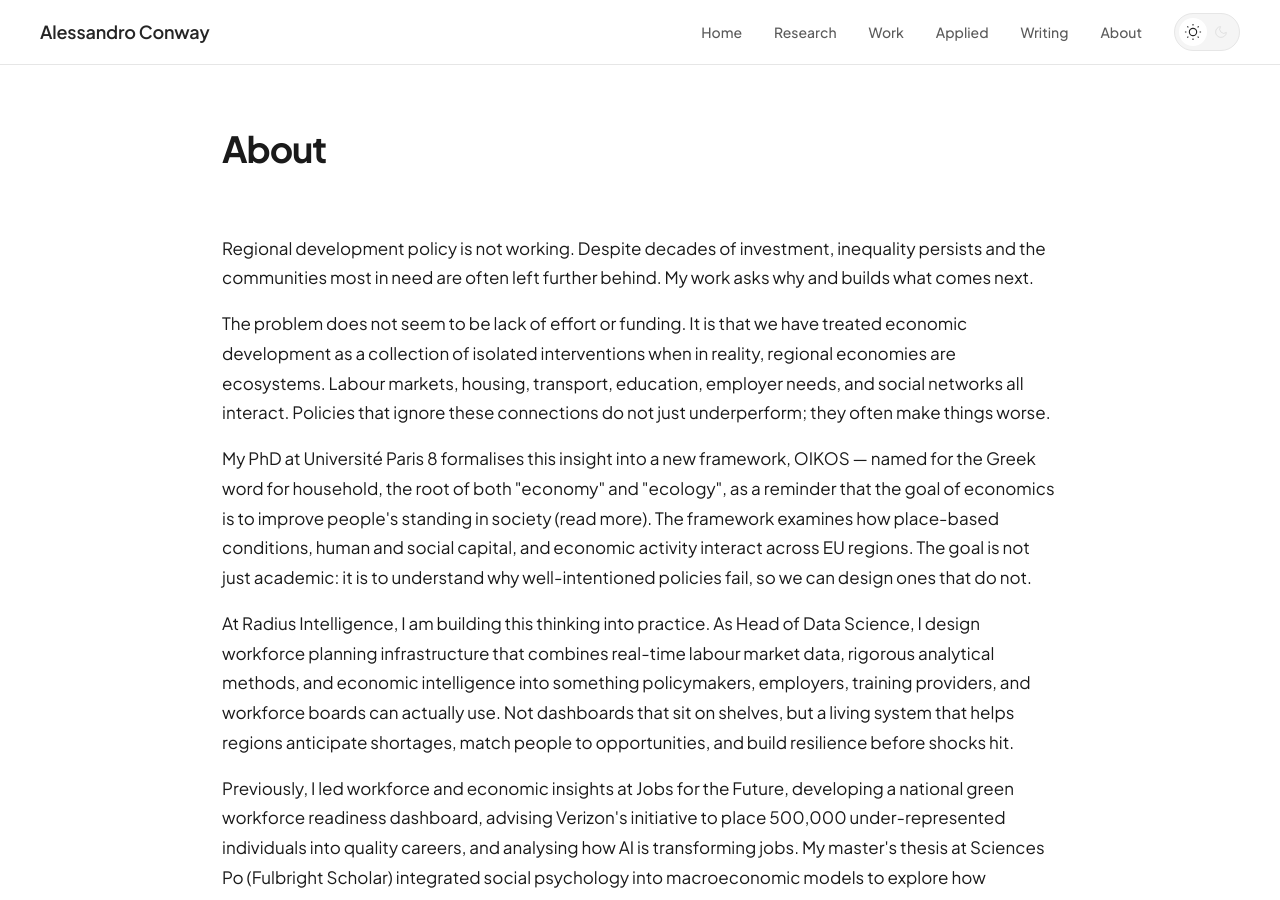
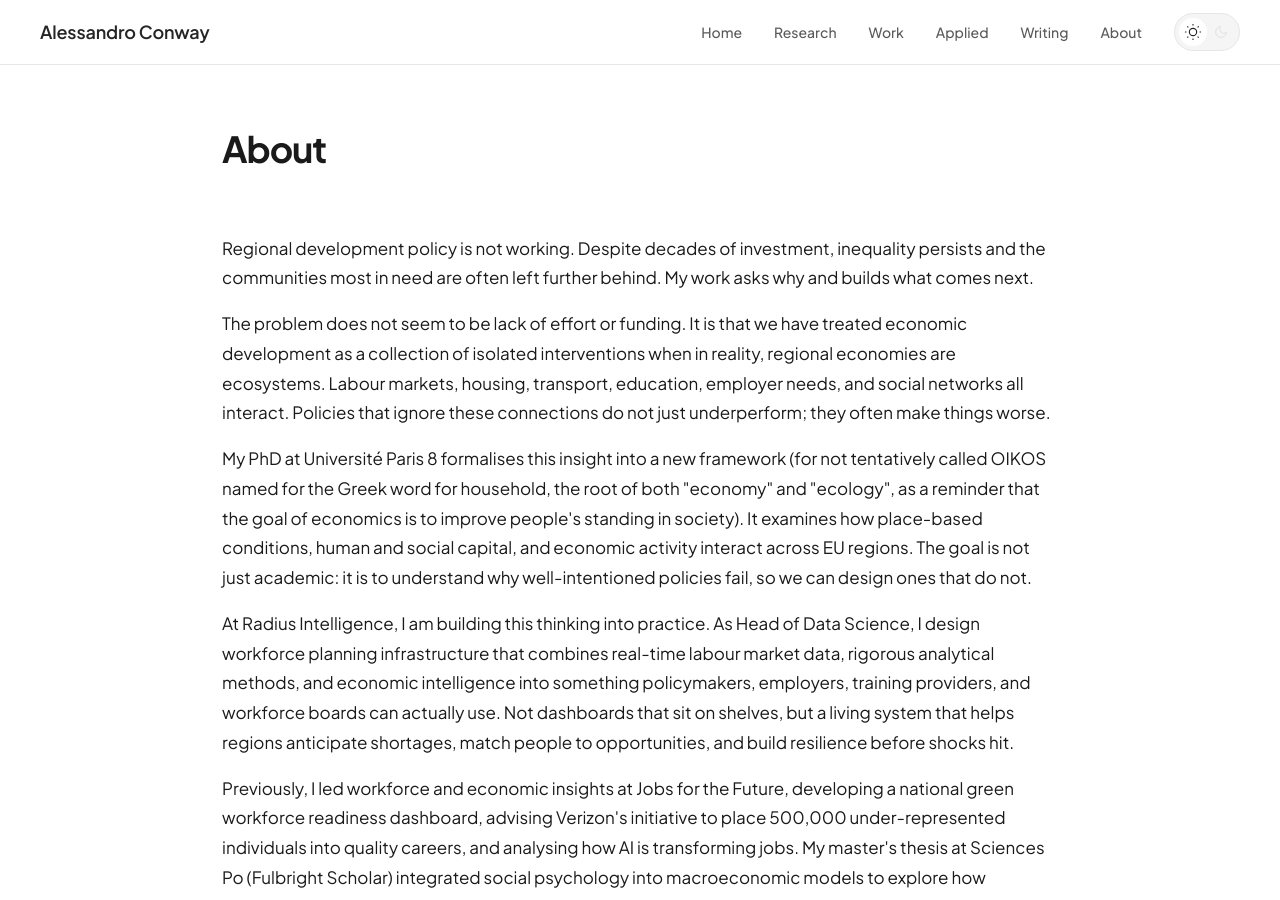
Before and after one commit to conway1521/conway1521.github.io, a Jekyll site: the page built from about.html, in a window 1280 px wide and 900 px high. Built offline with Jekyll 4.4.1, drawn with Linux system fonts in a browser that asks for light colours.

Commit message:
Update about.html

```diff
--- a/about.html
+++ b/about.html
@@ -10,7 +10,7 @@ title: About
 <section class="about" style="margin-bottom: 20px;">
     <p>Regional development policy is not working. Despite decades of investment, inequality persists and the communities most in need are often left further behind. My work asks why and builds what comes next.</p>
     <p>The problem does not seem to be lack of effort or funding. It is that we have treated economic development as a collection of isolated interventions when in reality, regional economies are ecosystems. Labour markets, housing, transport, education, employer needs, and social networks all interact. Policies that ignore these connections do not just underperform; they often make things worse.</p>
-    <p>My PhD at Université Paris 8 formalises this insight into a new framework, OIKOS — named for the Greek word for household, the root of both "economy" and "ecology", as a reminder that the goal of economics is to improve people's standing in society (read more). The framework examines how place-based conditions, human and social capital, and economic activity interact across EU regions. The goal is not just academic: it is to understand why well-intentioned policies fail, so we can design ones that do not.</p>
+    <p>My PhD at Université Paris 8 formalises this insight into a new framework (for not tentatively called OIKOS named for the Greek word for household, the root of both "economy" and "ecology", as a reminder that the goal of economics is to improve people's standing in society). It examines how place-based conditions, human and social capital, and economic activity interact across EU regions. The goal is not just academic: it is to understand why well-intentioned policies fail, so we can design ones that do not.</p>
     <p>At Radius Intelligence, I am building this thinking into practice. As Head of Data Science, I design workforce planning infrastructure that combines real-time labour market data, rigorous analytical methods, and economic intelligence into something policymakers, employers, training providers, and workforce boards can actually use. Not dashboards that sit on shelves, but a living system that helps regions anticipate shortages, match people to opportunities, and build resilience before shocks hit.</p>
     <p>Previously, I led workforce and economic insights at Jobs for the Future, developing a national green workforce readiness dashboard, advising Verizon's initiative to place 500,000 under-represented individuals into quality careers, and analysing how AI is transforming jobs. My master's thesis at Sciences Po (Fulbright Scholar) integrated social psychology into macroeconomic models to explore how personal wellbeing shapes economic decisions (published in the University of Oxford Social Macroeconomics series).</p>
 </section>
```
